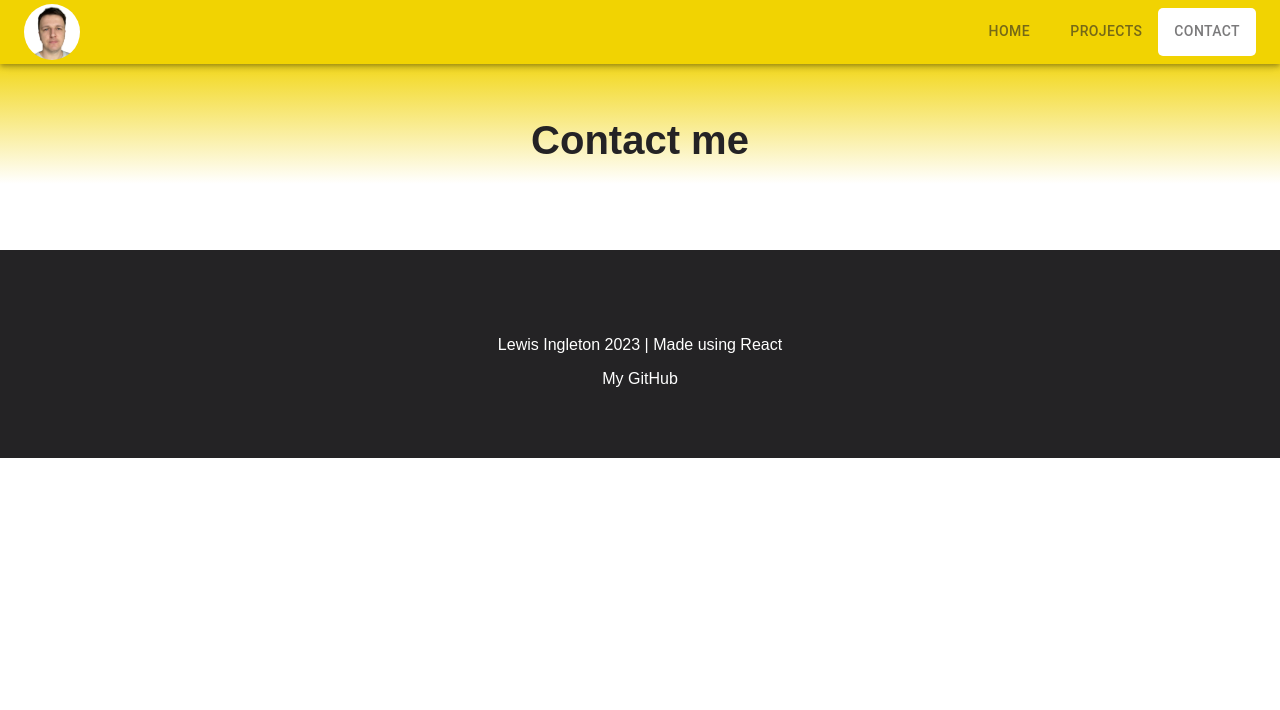
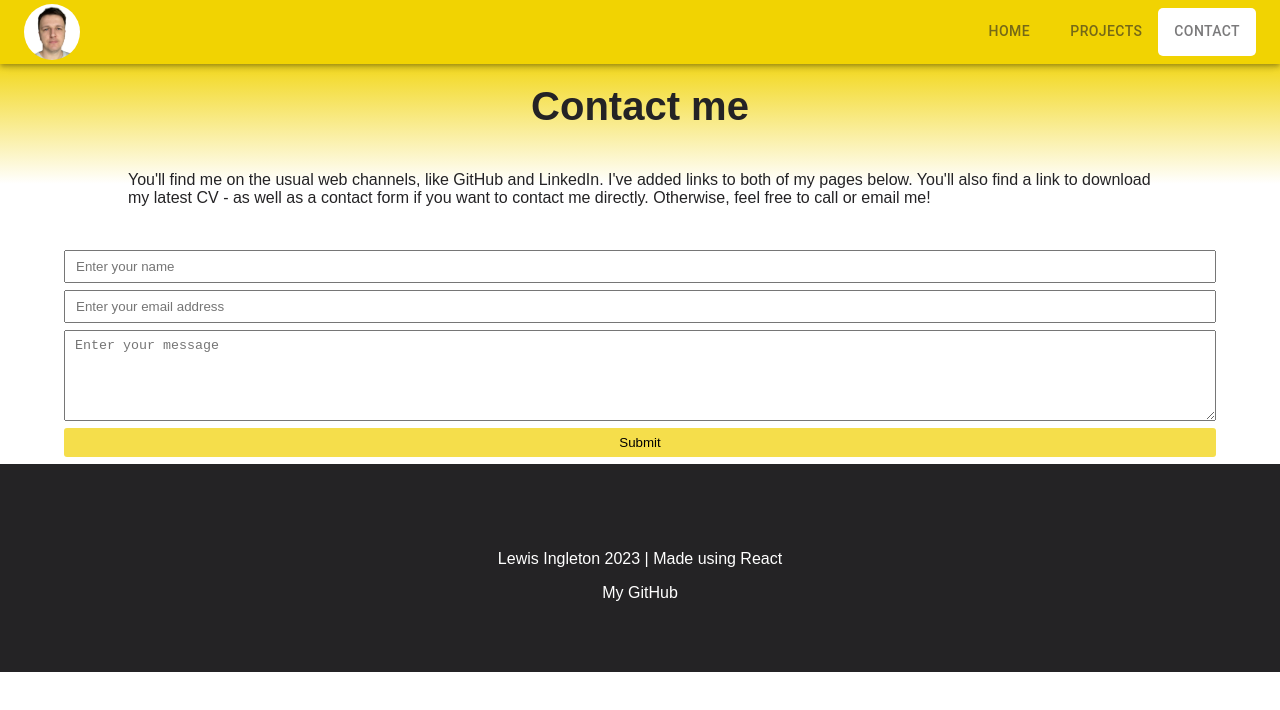
Before and after one commit to lewis-ingleton/portfolio-created-with-react, a React (Create React App) app in the folder li-portfolio-app/: page /contact in a window 1280 px wide. Shown: the top 710 px of the page. Built offline with nearby package versions, Linux system fonts and the light colour scheme.

Commit message:
form global style

```diff
--- /dev/null
+++ b/li-portfolio-app/src/components/contact-form/ContactForm.js
@@ -0,0 +1,23 @@
+import React from "react";
+
+// CSS
+import './ContactForm.css'
+
+
+function ContactForm() {
+    return(
+        <>
+        <form>
+            <input type="text" placeholder="Enter your name" />
+            <input type="text" placeholder="Enter your email address" />
+            <textarea placeholder="Enter your message" cols="30" rows="5" />
+            <button>Submit</button>
+        </form>
+
+
+        </>
+    )
+}
+
+
+export default ContactForm;
--- a/li-portfolio-app/src/components/small-header/SmallHeader.js
+++ b/li-portfolio-app/src/components/small-header/SmallHeader.js
@@ -2,8 +2,6 @@ import React from "react";
 
 // CSS
 import './SmallHeader.css'
-
-
 
 function SmallHeader(props) {
     return (
--- a/li-portfolio-app/src/index.css
+++ b/li-portfolio-app/src/index.css
@@ -28,3 +28,29 @@ sub {
     font-size: 1.5rem;
     font-style: italic;
 }
+
+/* Global component styles */
+
+form {
+    display: flex;
+    flex-direction: column;
+    width: 90%;
+    margin: 0 auto;
+}
+
+form>* {
+    padding: 7px 10px;
+    margin-bottom: 7px;
+}
+
+form>button {
+    background-color: #f1d102b5;
+    border-radius: 3px;
+    border: none;
+  }
+
+  form>button:hover {
+    border: 1px solid #F1D302;
+    background-color: white;
+    cursor: pointer;
+  }
--- a/li-portfolio-app/src/pages/Contact.js
+++ b/li-portfolio-app/src/pages/Contact.js
@@ -8,14 +8,17 @@ import React from "react";
 
 // Components
 import SmallHeader from "../components/small-header/SmallHeader";
+import ContactForm from "../components/contact-form/ContactForm";
 
 
 
 function Contact() {
     const title = 'Contact me'
+    const subTitle = `You'll find me on the usual web channels, like GitHub and LinkedIn. I've added links to both of my pages below. You'll also find a link to download my latest CV - as well as a contact form if you want to contact me directly. Otherwise, feel free to call or email me!`
     return (
         <>
-        <SmallHeader title={title}/>
+        <SmallHeader title={title} subTitle={subTitle}/>
+        <ContactForm></ContactForm>
         </>
 
     )
```
Also changed, not shown: li-portfolio-app/src/components/contactForm/ContactForm.js (deleted, +0 -20 lines), li-portfolio-app/src/components/contact-form/ContactForm.css (added), li-portfolio-app/src/components/contact-list/ContactList.css (added), li-portfolio-app/src/components/contact-list/ContactList.js (added).
